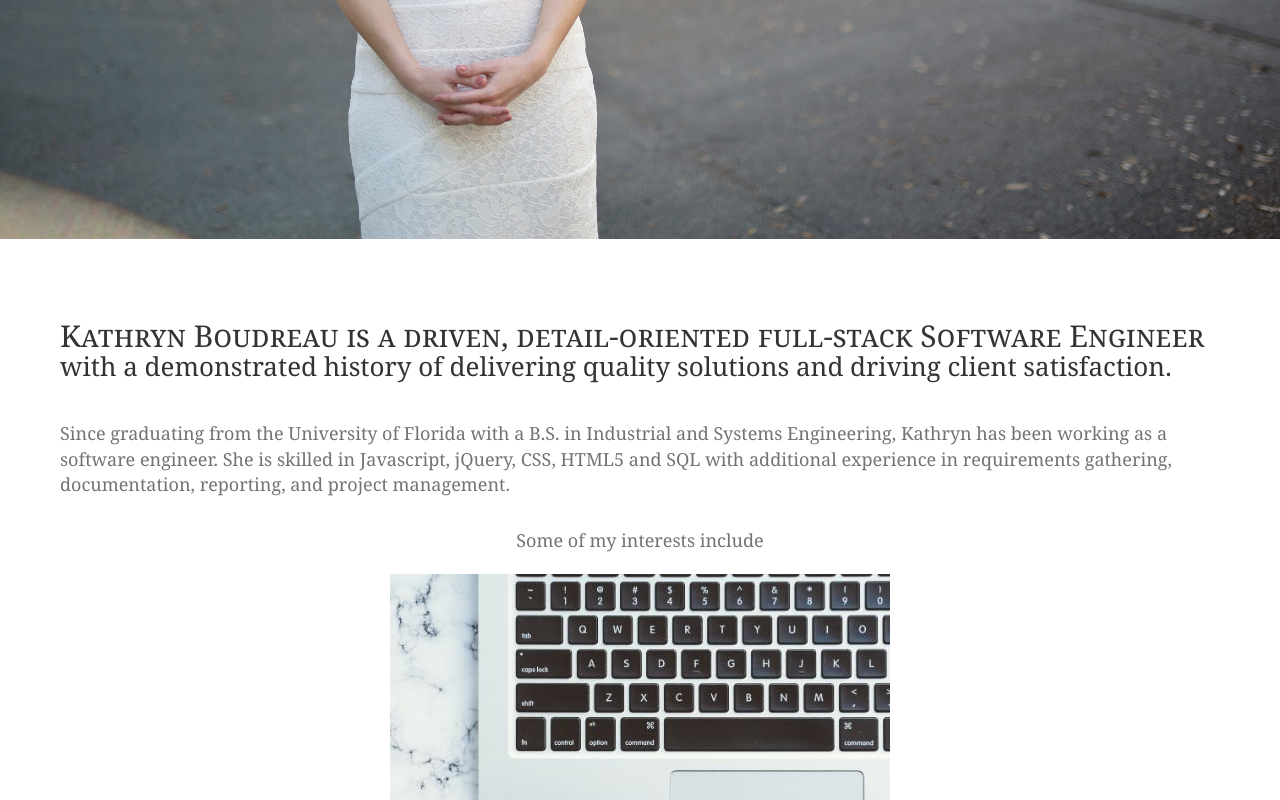
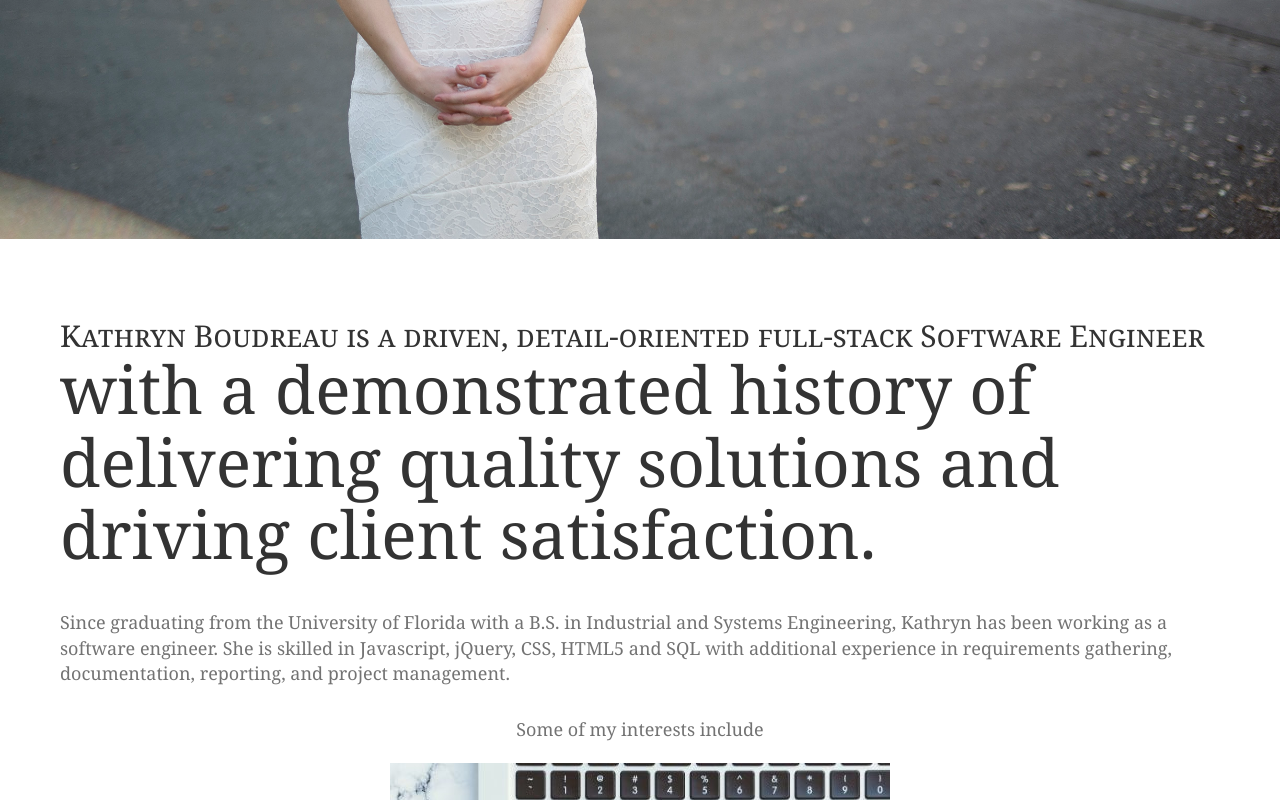
Before and after one commit to kdboudreau/kdboudreau.github.io, an Angular app: page / in a window 1280 px wide. Shown: the part 614-1414 px from the top of the page. Built offline with nearby package versions, Linux system fonts and the light colour scheme.

Commit message:
testing deploy

```diff
--- a/src/app/portfolio/portfolio.component.css
+++ b/src/app/portfolio/portfolio.component.css
@@ -1,7 +1,7 @@
 .portfolio-h2 {
   padding: 60px 60px 30px 60px;
   vertical-align: top;
-  font-size: 26px;
+  font-size: 66px;
 }
 .portfolio-h2::first-line {
   font-variant-caps: small-caps;
```
Also changed, not shown: 1 other file (tests, documents, lock files or other folders).
